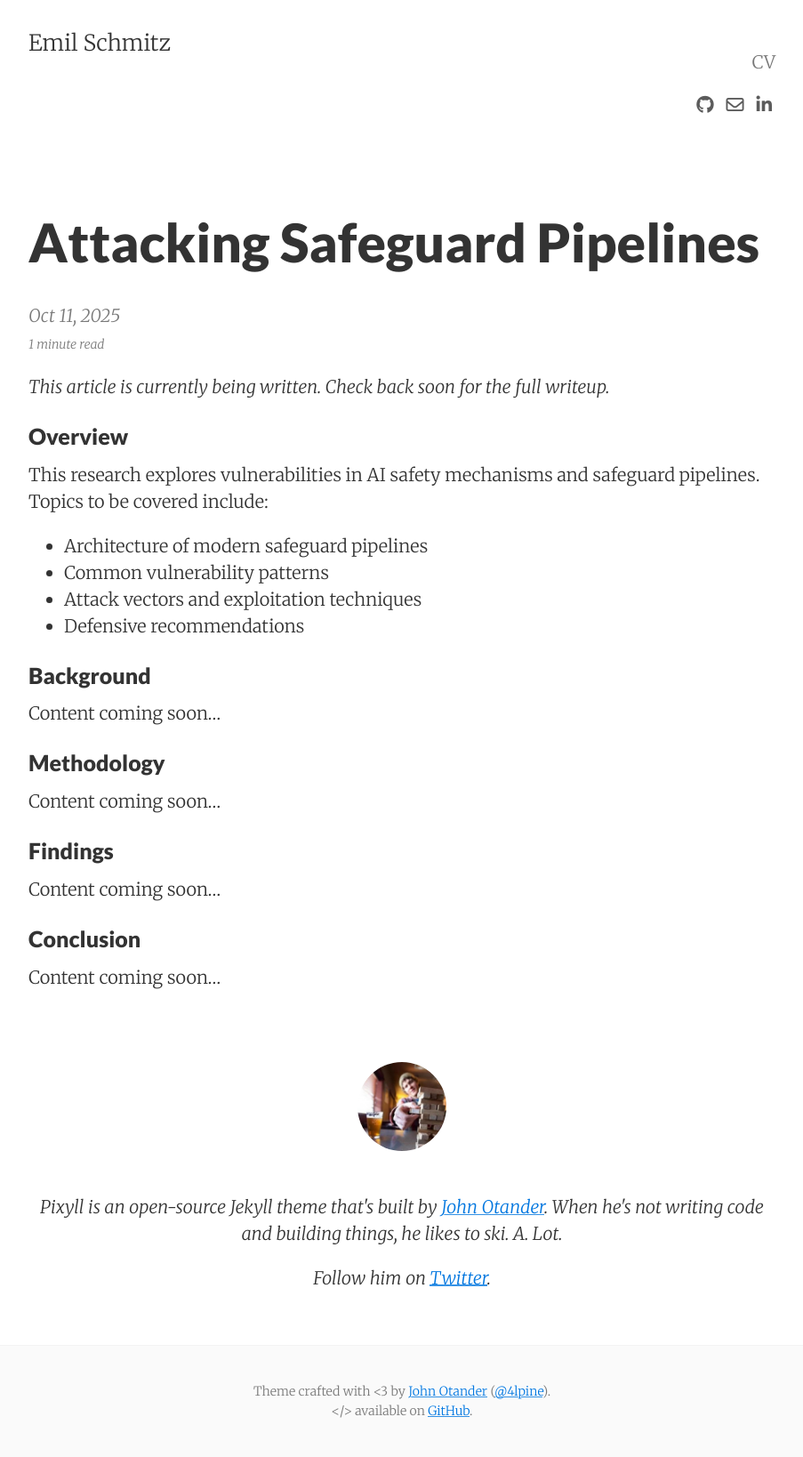
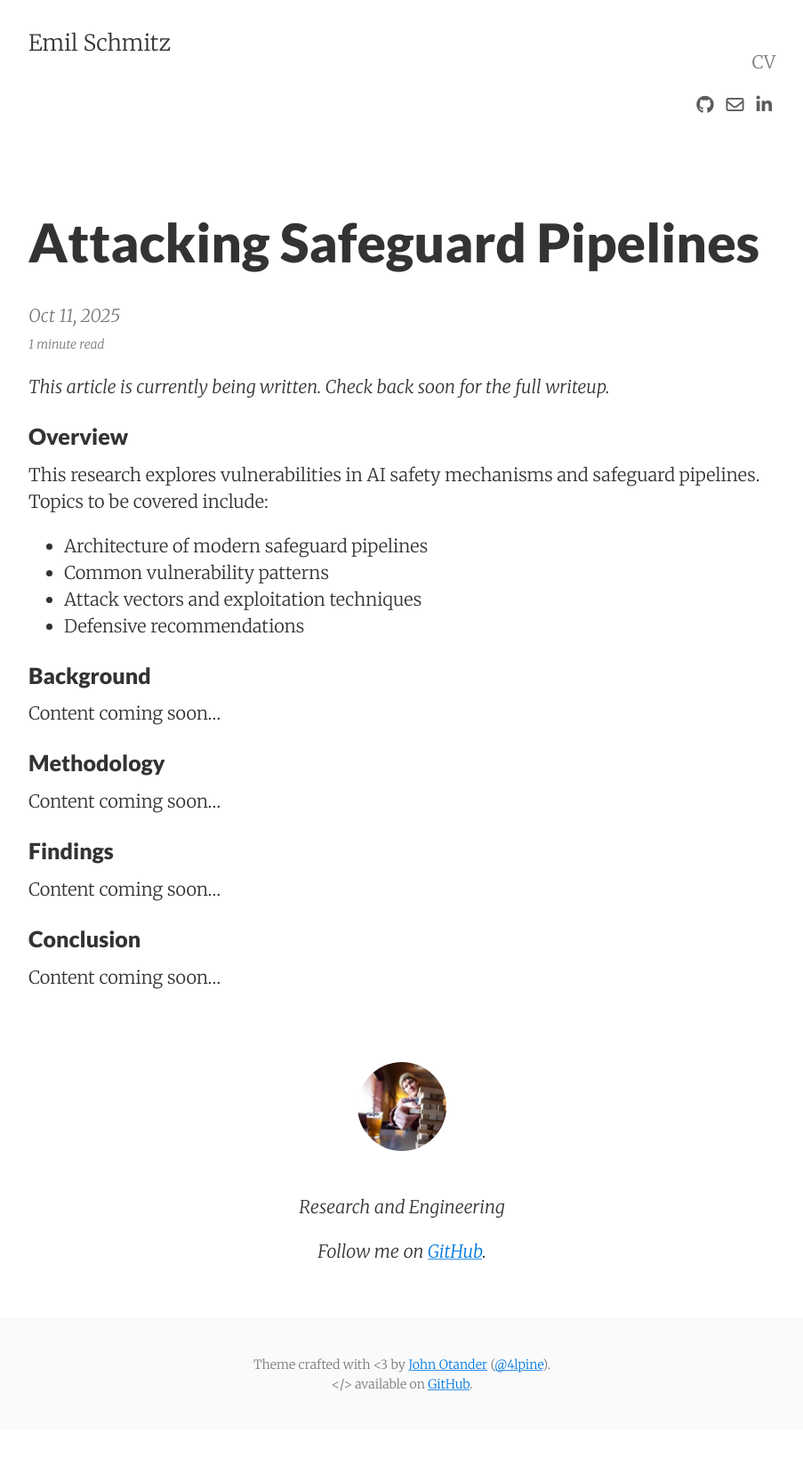
Before and after one commit to emilschmitz/emilschmitz.github.io, a Jekyll site: the page built from _posts/2025-10-11-attacking-safeguard-pipelines.md, in a window 1280 px wide. Shown: the whole page at 89% size, without its empty margins (188-1091 px from the left). Built offline with Jekyll 4.4.1, drawn with Linux system fonts in a browser that asks for light colours; nearby versions of some CDN libraries; after the commit the page ends 1608 px from its top, so only the background shows below that.

Commit message:
Update post footer with personal bio

```diff
--- a/_includes/post_footer.html
+++ b/_includes/post_footer.html
@@ -1,10 +1,9 @@
 <div class="py2 post-footer">
-  <img src="{{ site.baseurl }}/images/me.jpeg" alt="John Otander" class="avatar" />
+  <img src="{{ site.baseurl }}/images/me.jpeg" alt="{{ site.author }}" class="avatar" />
   <p>
-    Pixyll is an open-source Jekyll theme that's built by <a href="https://johno.com/">John Otander</a>.
-    When he's not writing code and building things, he likes to ski. A. Lot.
+    {{ site.description }}
   </p>
   <p>
-    Follow him on <a href="https://twitter.com/4lpine">Twitter</a>.
+    Follow me on <a href="https://github.com/{{ site.github_username }}">GitHub</a>.
   </p>
 </div>
```
